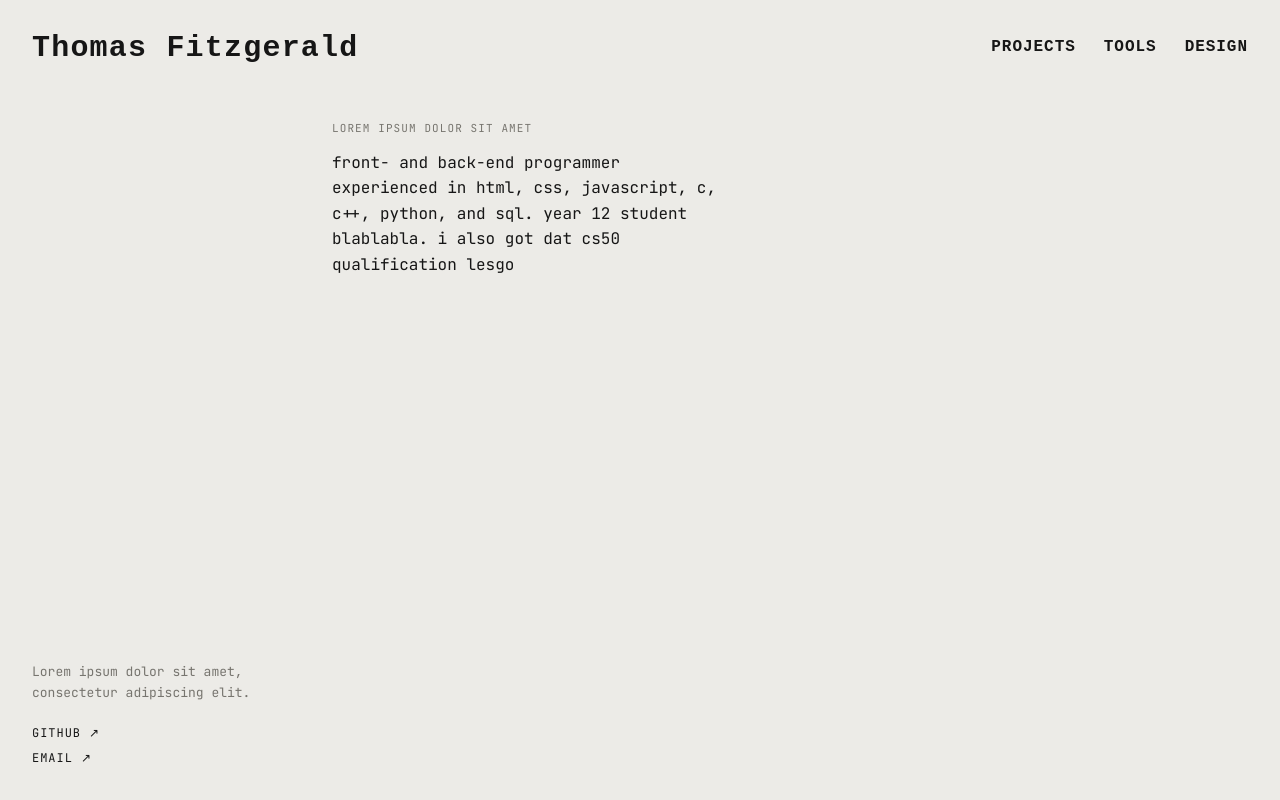
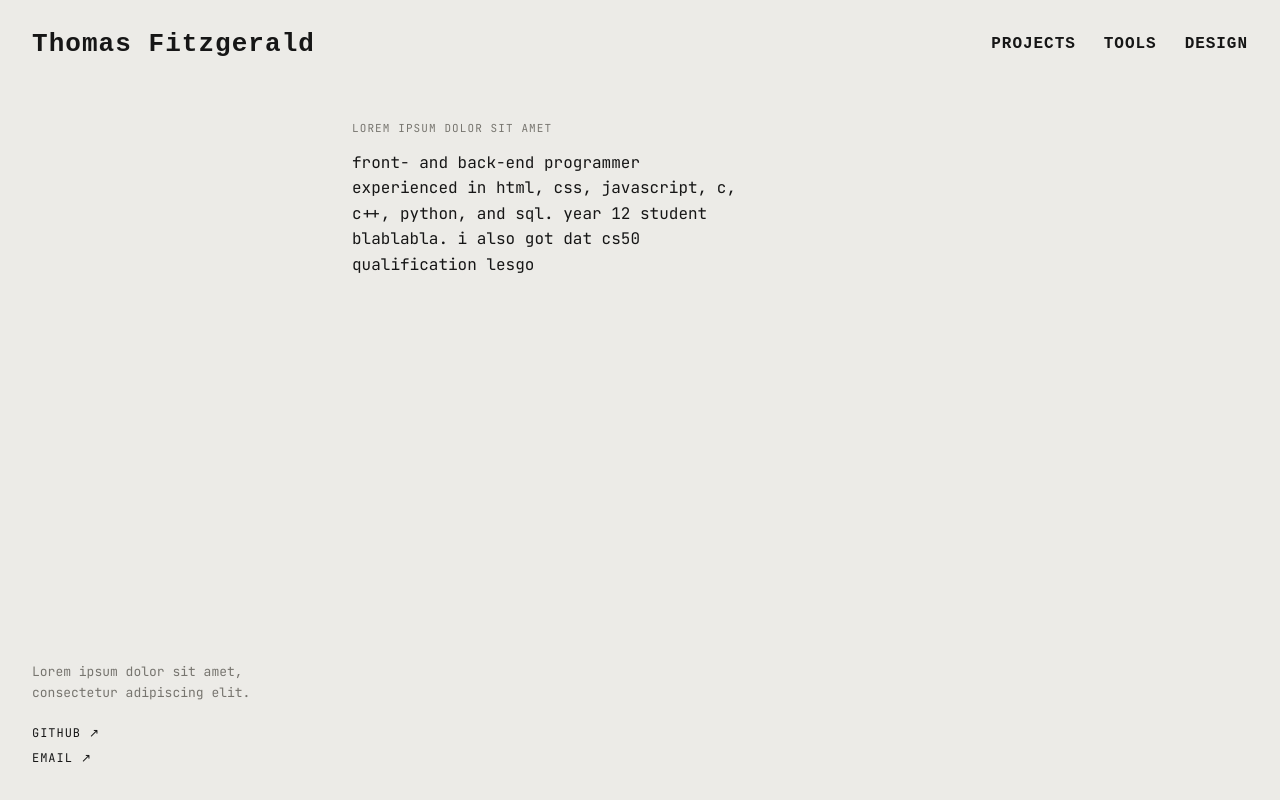
Before and after one commit to StaunchLemur29/portfolio, a plain HTML site: page index.html in a window 1280 px wide. Drawn offline with Linux system fonts and the light colour scheme; a web font is replaced by a local one.

Commit message:
widen sidebar

```diff
--- a/style.css
+++ b/style.css
@@ -6,7 +6,7 @@
   --muted: #77756f;    /* secondary text */
   --line: #d3d1cb;     /* borders */
   --accent: #ff4f00;   /* TE orange */
-  --sidebar-w: 300px;
+  --sidebar-w: 320px;
 }
 
 /* automatic dark mode */
@@ -56,7 +56,7 @@ img {
 
 
 .logo {
-  font-size: 30px;
+  font-size: 26px;
   letter-spacing: 0.04em;
 }
 
```
